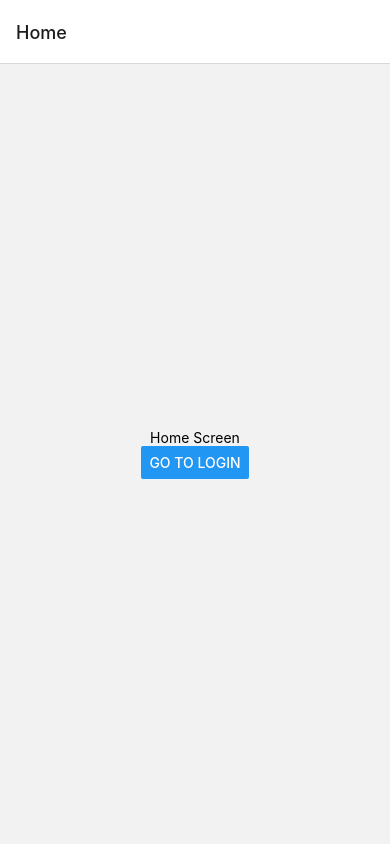
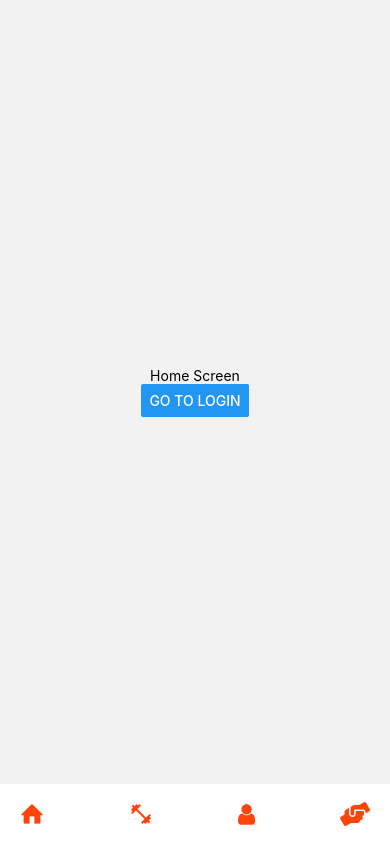
Before and after one commit to jakubzajkowski/coinwatch, a React Native app: screen / in a window 390 px wide. Built offline with nearby package versions, Linux system fonts and the light colour scheme.

Commit message:
feat: Implement navbar

```diff
--- a/App.tsx
+++ b/App.tsx
@@ -4,13 +4,14 @@ import React from 'react';
 import HomeScreen from "./screens/HomeScreen";
 import LoginScreen from "./screens/LoginScreen";
 import PlanScreen from "./screens/PlanScreen";
+import Navbar from "./components/Navbar";
 
 
 
-type RootStackParamList = {
-    Login: { }
-    Home:{ }
-    Plan: {}
+export type RootStackParamList = {
+    Login: undefined
+    Home: undefined
+    Plan: undefined
 };
 
 
@@ -22,11 +23,12 @@ export default function App() {
 
     return (
         <NavigationContainer>
-            <Stack.Navigator>
+            <Stack.Navigator screenOptions={{ headerShown: false }}>
                 <Stack.Screen name="Home" component={HomeScreen} />
                 <Stack.Screen name="Login" component={LoginScreen} />
                 <Stack.Screen name="Plan" component={PlanScreen} />
             </Stack.Navigator>
+            <Navbar/>
         </NavigationContainer>
     );
 }
--- /dev/null
+++ b/Theme.ts
@@ -0,0 +1,12 @@
+interface ThemeType {
+    primary : string
+    secondary : string
+}
+
+
+const Theme : ThemeType = {
+    primary : 'rgb(255,255,255)',
+    secondary : 'rgb(255,67,10)'
+}
+
+export default Theme
--- /dev/null
+++ b/components/Navbar.tsx
@@ -0,0 +1,41 @@
+import {FC} from "react";
+import {TouchableOpacity, View,StyleSheet} from "react-native";
+import Entypo from '@expo/vector-icons/Entypo';
+import MaterialIcons from '@expo/vector-icons/MaterialIcons';
+import FontAwesome from '@expo/vector-icons/FontAwesome';
+import FontAwesome5 from '@expo/vector-icons/FontAwesome5';
+import Theme from "../Theme";
+import {useNavigation} from "@react-navigation/native";
+import {RootStackParamList} from "../App";
+
+// @ts-ignore
+const NavBar = () =>{
+    const navigation = useNavigation();
+    return <View style={styles.navbar}>
+        <TouchableOpacity onPress={() => navigation.navigate('Home' as never)}>
+            <Entypo name="home" size={24} color={Theme.secondary} />
+        </TouchableOpacity>
+        <TouchableOpacity onPress={() => navigation.navigate('Home' as never)}>
+            <MaterialIcons name="fitness-center" size={24} color={Theme.secondary} />
+        </TouchableOpacity>
+        <TouchableOpacity onPress={() => navigation.navigate('Home' as never)}>
+            <FontAwesome name="user" size={24} color={Theme.secondary} />
+        </TouchableOpacity>
+        <TouchableOpacity onPress={() => navigation.navigate('Home' as never)}>
+            <FontAwesome5 name="hands-helping" size={24} color={Theme.secondary} />
+        </TouchableOpacity>
+    </View>
+}
+
+
+const styles = StyleSheet.create({
+   navbar : {
+       flexDirection: 'row',
+       height: 60,
+       alignItems: 'center',
+       justifyContent: 'space-between',
+       paddingHorizontal: 20
+   }
+});
+
+export default NavBar
--- a/package.json
+++ b/package.json
@@ -14,7 +14,8 @@
     "expo": "~51.0.9",
     "expo-status-bar": "~1.12.1",
     "react": "18.2.0",
-    "react-native": "0.74.1"
+    "react-native": "0.74.1",
+    "@expo/vector-icons": "^14.0.0"
   },
   "devDependencies": {
     "@babel/core": "^7.20.0",
```
Also changed, not shown: 1 other file (tests, documents, lock files or other folders).
